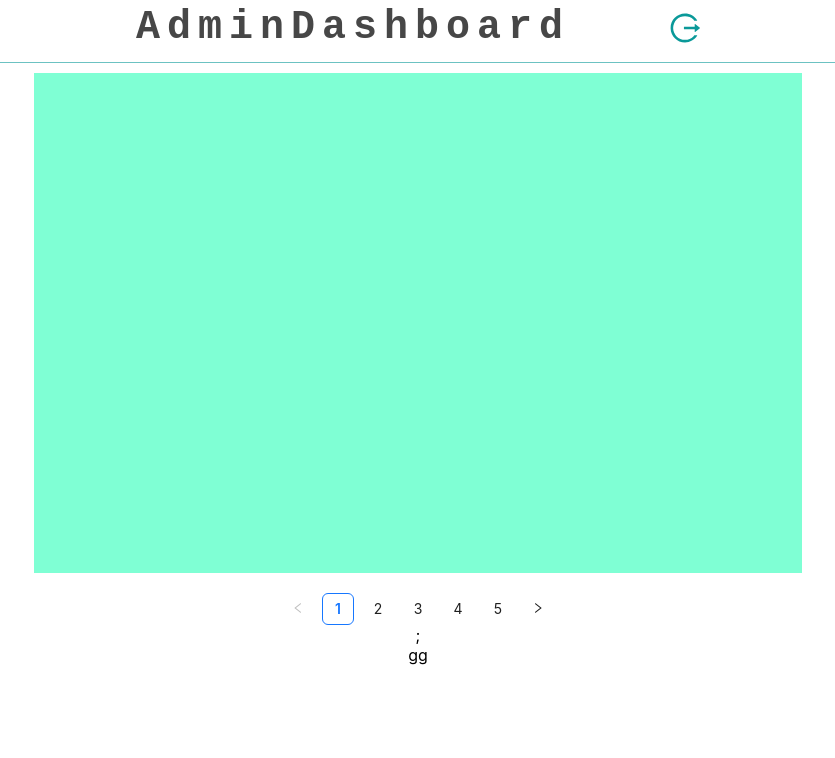
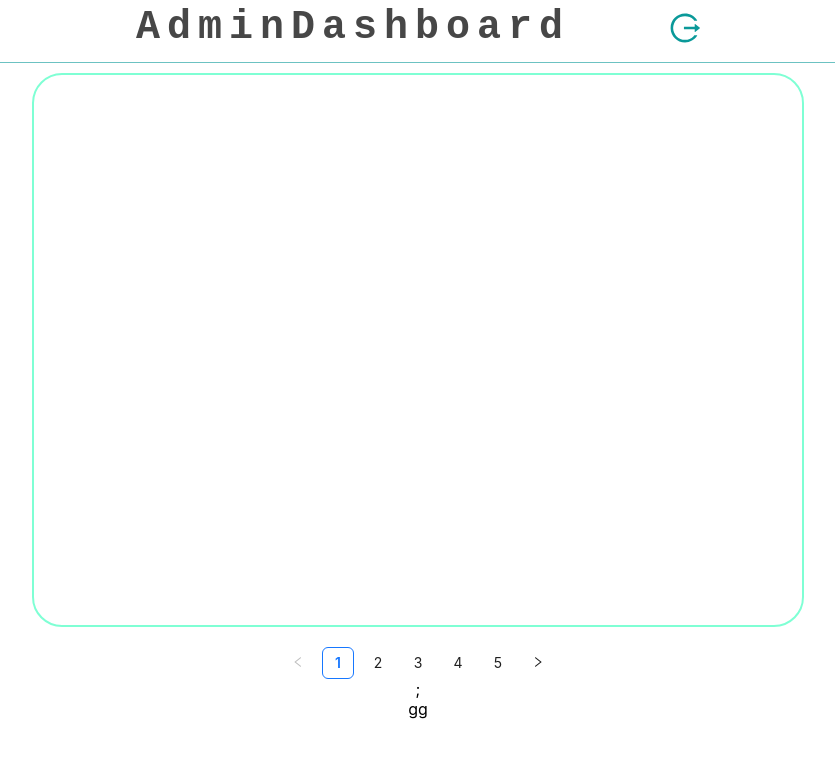
Before and after one commit to akashsdk/developer-info, a React (Create React App) app: page /Admin-dashboard in a window 1280 px wide. Shown: the top 758 px of the page, without its empty margins (222-1057 px from the left). Built offline with nearby package versions, Linux system fonts and the light colour scheme.

Commit message:
Update adimnHome.css

```diff
--- a/src/Admin/adimnHome.css
+++ b/src/Admin/adimnHome.css
@@ -55,10 +55,11 @@
 }
 
 .adminHomeDiv {
-  height: 500px;
+  height: 550px;
   width: 60%;
-  background-color: aquamarine;
   margin-top: 10px;
+  border-radius: 30px;
+  border: 2px solid aquamarine;
 }
 
 @media only screen and (max-width: 600px) {
```
